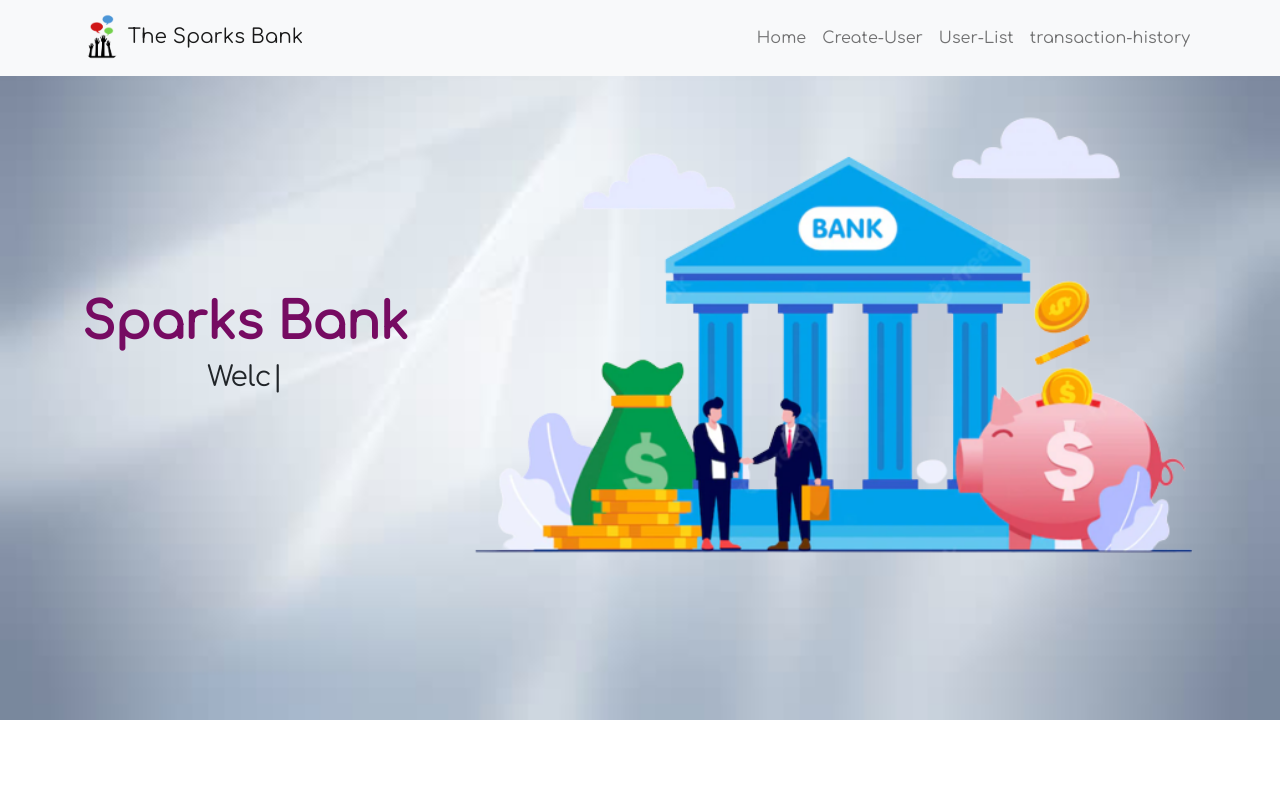
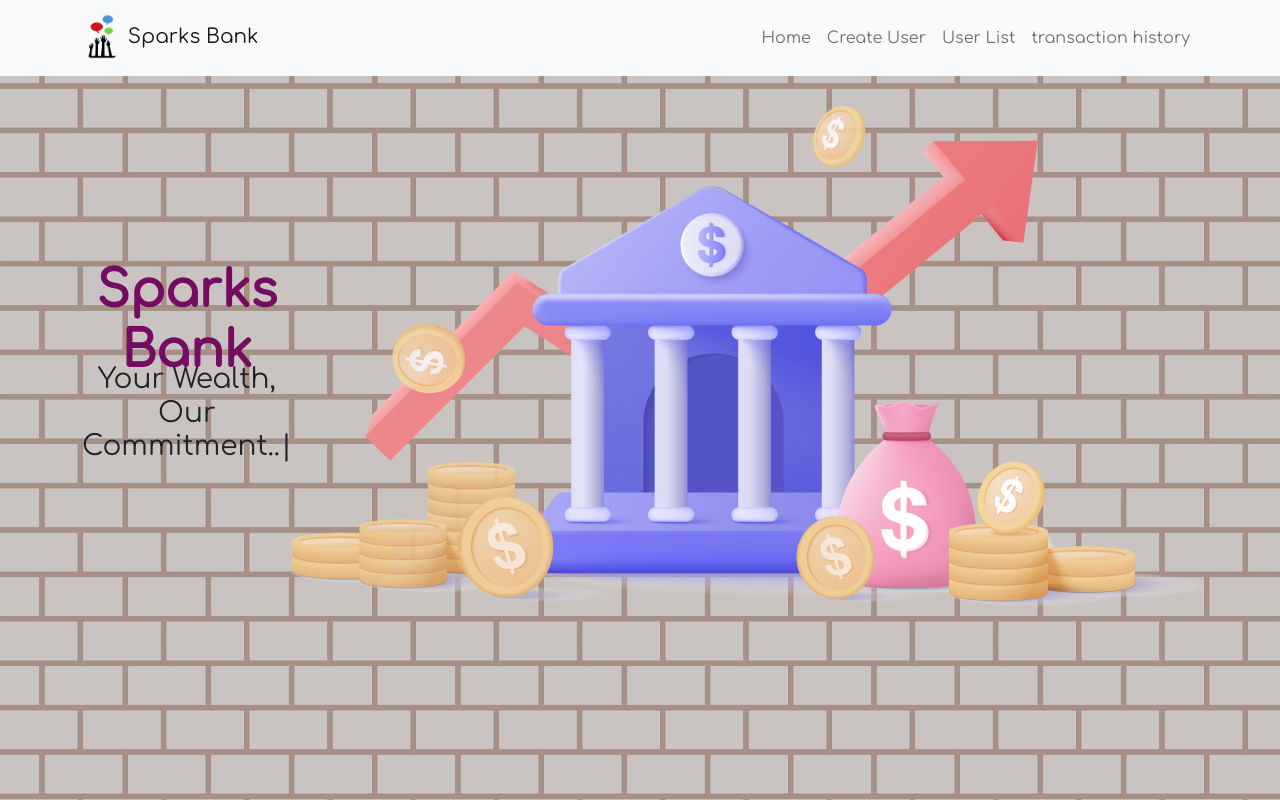
Before and after one commit to harshit-singhh/Basic-Banking-Website, a React (Create React App) app in the folder frontend/: page / in a window 1280 px wide. Built offline with nearby package versions, Linux system fonts and the light colour scheme.

Commit message:
did some changes in navbar

```diff
--- a/frontend/src/App.css
+++ b/frontend/src/App.css
@@ -32,6 +32,7 @@ body h3 {
 .table-wrapper {
   max-width: 800px;
   border-radius: 10px;
+  background-color: rgb(197, 190, 190);
 }
 
 .edit-link {
@@ -190,6 +191,13 @@ body {
   font-size: 50px;
   text-align: center;
   color:rgb(118, 11, 98);
+  margin-bottom: 20px;
+}
+
+.typewriter-container {
+  height: 50px; /* Adjust this height to accommodate the tallest text string */
+  display: flex;
+  align-items: center; /* Vertically center the text */
 }
 
 .home-leftscreen h3{
--- a/frontend/src/components/Home.js
+++ b/frontend/src/components/Home.js
@@ -1,33 +1,37 @@
 import React from "react";
 import HomeImage from "../items/Bank_img.png";
 import Typewriter from "typewriter-effect";
+
 const HomePage = () => {
   return (
     <>
       <div className="home-topscreen">
         <div className="home-leftscreen">
-        <h2>
-        Sparks Bank</h2>
-        <div>
+          <h2>Sparks Bank</h2>
+          <div className="typewriter-container">
             <h3>
               <Typewriter
                 options={{
-            loop:true,
+                  loop: true,
                 }}
                 onInit={(typewriter) => {
                   typewriter
-              .typeString("Welcomes You...")
+                    .typeString("Your Wealth, Our Commitment..")
                     .pauseFor(1000)
-              .start()
+                    .deleteAll()
+                    .typeString("Empowering Your Financial Future")
+                    .pauseFor(1000)
+                    .deleteAll()
+                    .typeString("Secure, Simple, Smart Banking")
+                    .pauseFor(1000)
+                    .start();
                 }}
               />
             </h3>
           </div>
-
         </div>
         <img src={HomeImage} alt="React Logo" />
       </div>
-
     </>
   );
 };
--- a/frontend/src/components/NavBar.js
+++ b/frontend/src/components/NavBar.js
@@ -13,17 +13,17 @@ const NavBar = () =>{
         <Navbar bg="light" variant="light" expand="lg" className="sticky-nav">
             <Container>
               <Navbar.Brand href="#home">
-              <img src={SparkLogo} className="nav-logo" alt="React Logo" /> The Sparks Bank
+              <img src={SparkLogo} className="nav-logo" alt="React Logo" /> Sparks Bank
               </Navbar.Brand>
               <Navbar.Toggle aria-controls="navbarScroll" />
               <Navbar.Collapse id="navbarScroll" >
                 <Nav className="justify-content-end" style={{ width: "100%" }}>
                 <Nav.Link href="/">Home</Nav.Link>
-                  <Nav.Link href="/create-user">Create-User</Nav.Link>
-                  <Nav.Link href="/user-list">User-List</Nav.Link>
+                  <Nav.Link href="/create-user">Create User</Nav.Link>
+                  <Nav.Link href="/user-list">User List</Nav.Link>
                   {/* <Nav.Link href="/create-transaction">Tranfer money</Nav.Link> */}
                   <Nav.Link href="/transaction-history">
-                    transaction-history
+                    transaction history
                   </Nav.Link>
                 </Nav>
               </Navbar.Collapse>
```
Also changed, not shown: frontend/src/items/Bank_img.png, frontend/src/items/background_bank2.jpg. Lines whose indentation alone changed are shown as unchanged.
